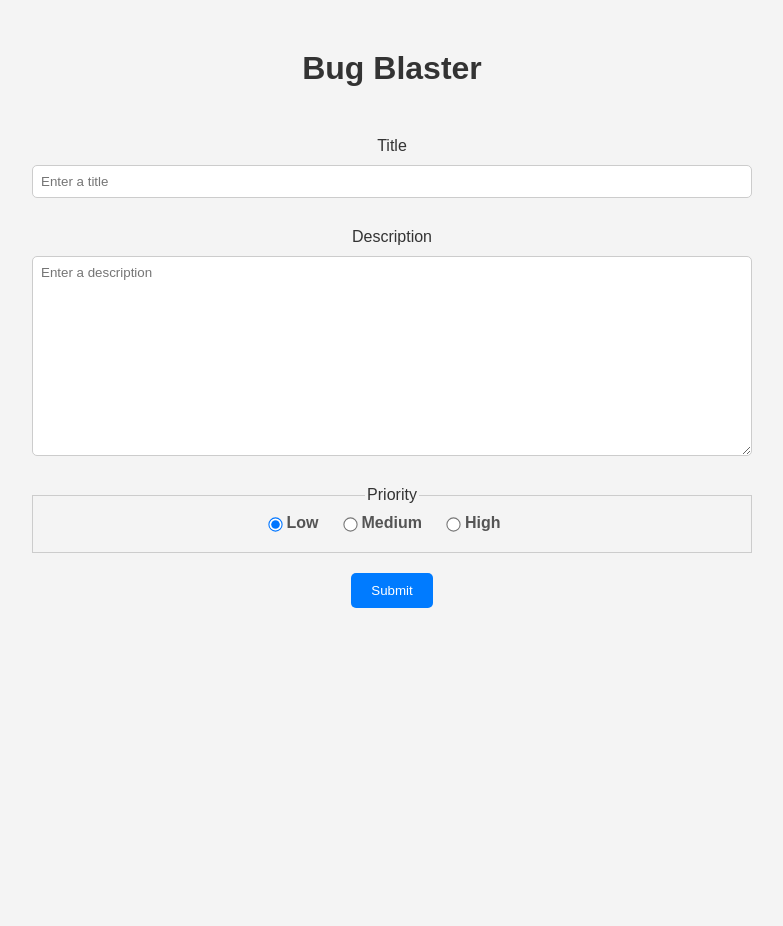
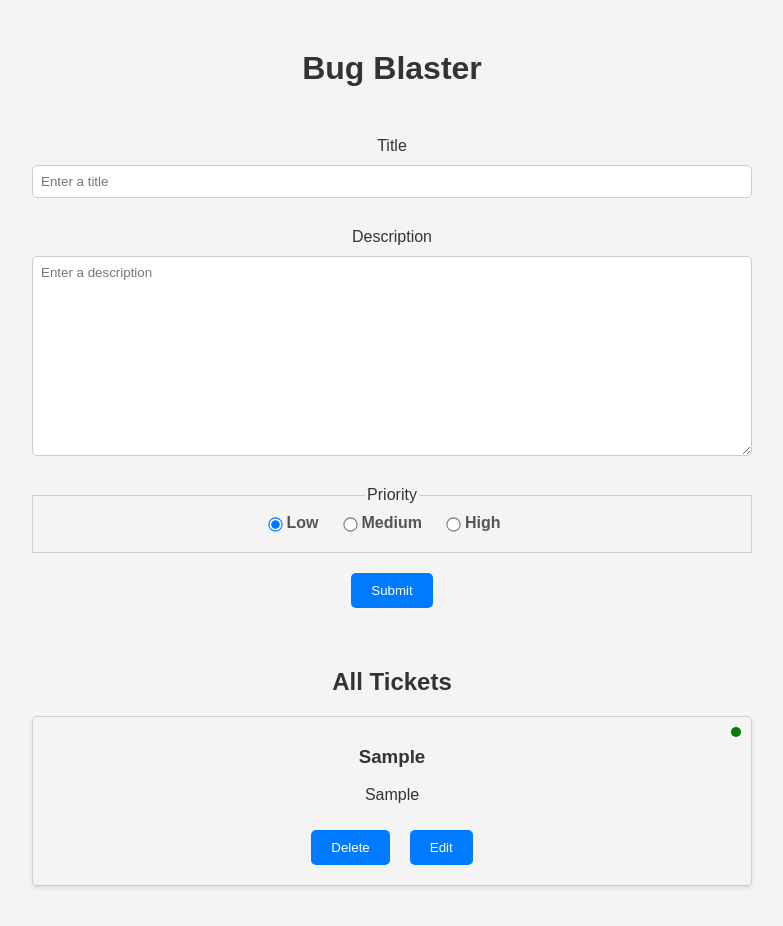
Before and after one commit to aneelammar/bug-blaster, a React (Create React App) app: page / in a window 1280 px wide. Both pictures are taken after typing "Sample", "Sample" into the empty fields and a click on the button "Submit". Shown: the top 926 px of the page, without its empty margins (248-1031 px from the left). Before the commit the page ends 800 px from the top, so only its background shows below. Built offline with nearby package versions, Linux system fonts and the light colour scheme.

Commit message:
edit ticket done

```diff
--- a/src/App.js
+++ b/src/App.js
@@ -1,16 +1,35 @@
 import logo from "./logo.svg";
 import "./App.css";
 import "./styles.css";
+import { useReducer } from "react";
 import TicketForm from "./components/TicketForm";
+import ticketReducer from "./reducers/ticketReducer";
+import TicketList from "./components/TicketList";
 
 function App() {
-  const initialState = { tickets: [] };
+  const initialState = { tickets: [], editingTicket: null };
+
+  const [state, dispatch] = useReducer(ticketReducer, initialState);
 
   return (
     <div className="App">
       <div className="container">
         <h1>Bug Blaster</h1>
-        <TicketForm></TicketForm>
+        <TicketForm
+          dispatch={dispatch}
+          editingTicket={state.editingTicket}
+        ></TicketForm>
+
+        {state.tickets.length > 0 && (
+          <div className="results">
+            <h2> All Tickets</h2>
+
+            <TicketList
+              tickets={state.tickets}
+              dispatch={dispatch}
+            ></TicketList>
+          </div>
+        )}
       </div>
     </div>
   );
--- a/src/components/TicketForm.js
+++ b/src/components/TicketForm.js
@@ -1,9 +1,19 @@
-import react, { useState } from "react";
+import react, { useState, useEffect } from "react";
 
-export default function TicketForm() {
+export default function TicketForm({ dispatch, editingTicket }) {
   const [title, setTitle] = useState("");
   const [description, setDescription] = useState("");
   const [priority, setPriority] = useState("1");
+
+  useEffect(() => {
+    if (editingTicket) {
+      setTitle(editingTicket.title);
+      setDescription(editingTicket.description);
+      setPriority(editingTicket.priority);
+    } else {
+      clearForm();
+    }
+  }, [editingTicket]);
 
   const prioritylabels = {
     1: "Low",
@@ -21,12 +31,21 @@
     e.preventDefault();
 
     const ticketData = {
-      id: new Date().toISOString(),
+      id: editingTicket ? editingTicket.id : new Date().toISOString(),
       title,
       description,
       priority,
     };
 
+    dispatch({
+      type: editingTicket ? "UPDATE_TICKET" : "ADD_TICKET",
+      payload: ticketData,
+    });
+    clearForm();
+  };
+
+  const handleCancel = () => {
+    dispatch({ type: "CLEAR_EDITING_TICKET" });
     clearForm();
   };
 
@@ -72,6 +91,12 @@
       <button type="submit" className="button">
         Submit
       </button>
+
+      {editingTicket && (
+        <button className="button" onClick={handleCancel}>
+          Cancel Edit
+        </button>
+      )}
     </form>
   );
 }
--- /dev/null
+++ b/src/components/TicketItem.js
@@ -0,0 +1,34 @@
+import React from "react";
+
+export default function TicketItem({ ticket, dispatch }) {
+  const { id, title, description, priority } = ticket;
+
+  const priorityClass = {
+    1: "priority-low",
+    2: "priority-medium",
+    3: "priority-high",
+  };
+
+  return (
+    <div className="ticket-item">
+      <div className={`priority-dot ${priorityClass[ticket.priority]}`}> </div>
+      <h3>{title}</h3>
+      <p>{description}</p>
+
+      <button
+        className="button"
+        onClick={() => dispatch({ type: "DELETE_TICKET", payload: { id } })}
+      >
+        Delete
+      </button>
+      <button
+        className="button"
+        onClick={() =>
+          dispatch({ type: "SET_EDITING_TICKET", payload: ticket })
+        }
+      >
+        Edit
+      </button>
+    </div>
+  );
+}
--- /dev/null
+++ b/src/components/TicketList.js
@@ -0,0 +1,16 @@
+import React from "react";
+import TicketItem from "./TicketItem";
+
+export default function TicketList({ tickets, dispatch }) {
+  return (
+    <div className="ticket-list">
+      {tickets.map((ticket) => (
+        <TicketItem
+          key={ticket.id}
+          dispatch={dispatch}
+          ticket={ticket}
+        ></TicketItem>
+      ))}
+    </div>
+  );
+}
--- a/src/reducers/ticketReducer.js
+++ b/src/reducers/ticketReducer.js
@@ -6,17 +6,41 @@
         tickets: [...state.tickets, action.payload],
       };
     case "DELETE_TICKET":
-      return {
-        ...state,
-        tickets: state.tickets.filter((ticket) => ticket.id !== action.payload),
-      };
+      if (state.editingTicket && state.editingTicket.id === action.payload.id) {
+        return {
+          ...state,
+          tickets: state.tickets.filter(
+            (ticket) => ticket.id !== action.payload.id
+          ),
+          editingTicket: null,
+        };
+      } else {
+        return {
+          ...state,
+          tickets: state.tickets.filter(
+            (ticket) => ticket.id !== action.payload.id
+          ),
+        };
+      }
     case "UPDATE_TICKET":
       return {
         ...state,
         tickets: state.tickets.map((ticket) =>
           ticket.id === action.payload.id ? action.payload : ticket
         ),
+        editingTicket: null,
       };
+    case "SET_EDITING_TICKET":
+      return {
+        ...state,
+        editingTicket: action.payload,
+      };
+    case "CLEAR_EDITING_TICKET":
+      return {
+        ...state,
+        editingTicket: null,
+      };
+
     default:
       return state;
   }
```
